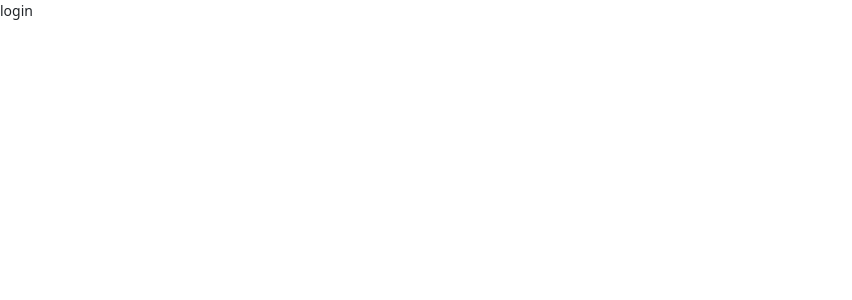
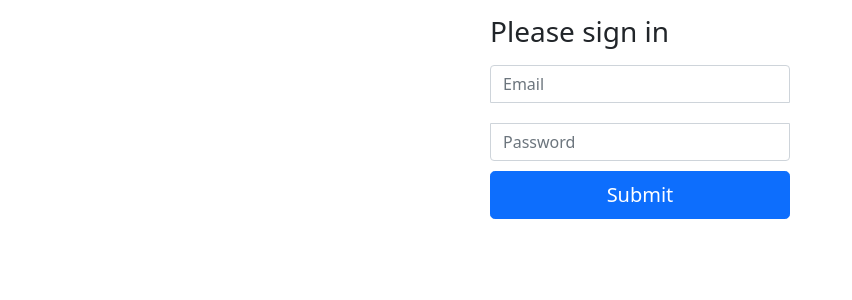
Before and after one commit to Salim66/Nest-Vue-Admin, a Vue app: page /login in a window 1280 px wide. Shown: the top 300 px of the page, without its empty margins (0-852 px from the left). Built offline with nearby package versions, Linux system fonts and the light colour scheme.

Commit message:
Login template desing and data get by reactive

```diff
--- a/src/pages/Login.vue
+++ b/src/pages/Login.vue
@@ -1,7 +1,91 @@
 <template lang="">
-  <div>login</div>
+  <main class="form-signin">
+    <form @submit.prevent="submit">
+      <h1 class="h3 mb-3 fw-normal">Please sign in</h1>
+
+      <input
+        v-model="form.email"
+        type="email"
+        class="form-control"
+        placeholder="Email"
+      /><br />
+
+      <input
+        v-model="form.password"
+        type="password"
+        class="form-control"
+        placeholder="Password"
+      />
+
+      <button class="w-100 btn btn-lg btn-primary" type="submit">Submit</button>
+    </form>
+  </main>
 </template>
 <script>
-export default {};
+import { reactive } from 'vue';
+export default {
+  name: 'Login',
+  setup() {
+    // reactive and ref are same
+    // only defarence is res single data fetch ther hand reactive group data fetch
+    const form = reactive({
+      email: '',
+      password: '',
+    });
+
+    const submit = () => {
+      console.log({
+        email: form.email,
+        password: form.password,
+      });
+    };
+
+    return {
+      form,
+      submit,
+    };
+  },
+};
 </script>
-<style lang=""></style>
+
+<style scoped>
+html,
+body {
+  height: 100%;
+}
+
+body {
+  display: flex;
+  align-items: center;
+  padding-top: 40px;
+  padding-bottom: 40px;
+  background-color: #f5f5f5;
+}
+
+.form-signin {
+  width: 100%;
+  max-width: 330px;
+  padding: 15px;
+  margin: auto;
+}
+
+.form-signin .checkbox {
+  font-weight: 400;
+}
+
+.form-signin .form-floating:focus-within {
+  z-index: 2;
+}
+
+.form-signin input[type='email'] {
+  margin-bottom: -1px;
+  border-bottom-right-radius: 0;
+  border-bottom-left-radius: 0;
+}
+
+.form-signin input[type='password'] {
+  margin-bottom: 10px;
+  border-top-left-radius: 0;
+  border-top-right-radius: 0;
+}
+</style>
--- a/src/pages/Register.vue
+++ b/src/pages/Register.vue
@@ -1,7 +1,7 @@
 <template lang="">
   <main class="form-signin">
     <form @submit.prevent="submit">
-      <h1 class="h3 mb-3 fw-normal">Please Register</h1>
+      <h1 class="h3 mb-3 fw-normal">Please register</h1>
 
       <input
         v-model="firstName"
```
